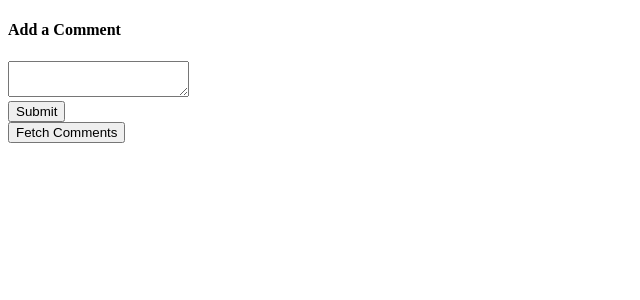
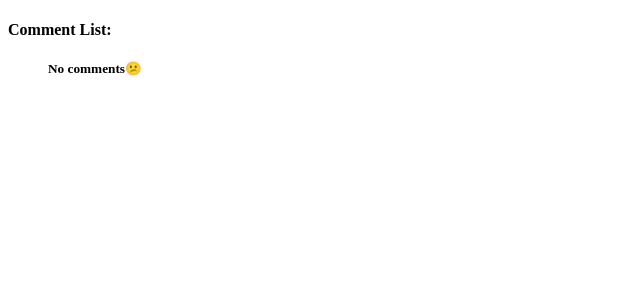
Before and after one commit to anto004/advanced-react, a React (Create React App) app: page /comments in a window 1280 px wide. Shown: the top 300 px of the page, without its empty margins (0-640 px from the left). Built offline with nearby package versions, Linux system fonts and the light colour scheme.

Commit message:
Setup reducer for authenticaton

```diff
--- a/src/actions/index.js
+++ b/src/actions/index.js
@@ -1,4 +1,4 @@
-import { ADD_COMMENT, FETCH_COMMENTS } from "actions/types";
+import { ADD_COMMENT, FETCH_COMMENTS, CHANGE_AUTH } from "actions/types";
 
 // TODO: clean up code for action creators
 // Return comment object
@@ -15,3 +15,10 @@ export function fetchComments(comments) {
 		comments,
 	};
 }
+
+export function changeAuth(isLoggedIn) {
+	return {
+		type: CHANGE_AUTH,
+		isLoggedIn,
+	};
+}
--- a/src/actions/types.js
+++ b/src/actions/types.js
@@ -1,2 +1,3 @@
 export const ADD_COMMENT = "save_comment";
 export const FETCH_COMMENTS = "fetch_comments";
+export const CHANGE_AUTH = "change_auth";
--- a/src/components/CommentList.js
+++ b/src/components/CommentList.js
@@ -8,6 +8,17 @@ class CommentList extends Component {
 	renderComments() {
 		const { comments } = this.props;
 
+		if (comments.length === 0) {
+			return (
+				<h5>
+					No comments
+					<span role="img" aria-label="sad face">
+						😕
+					</span>
+				</h5>
+			);
+		}
+
 		return comments.map(({ id, comment }) => {
 			return <li key={id}>{comment}</li>;
 		});
@@ -16,6 +27,7 @@ class CommentList extends Component {
 	render() {
 		return (
 			<div>
+				<h4>Comment List:</h4>
 				<ul>{this.renderComments()}</ul>
 			</div>
 		);
--- a/src/index.js
+++ b/src/index.js
@@ -2,8 +2,9 @@ import React from "react";
 import ReactDOM from "react-dom";
 import Root from "Root";
 import { BrowserRouter, Route } from "react-router-dom";
-import App from "./components/App";
-
+import CommentBox from "components/CommentBox";
+import CommentList from "components/CommentList";
+import App from "components/App";
 /*
 	This is where we're supposed to place our Provider and createStore
 	For our test purposes, we need a helper component
@@ -13,11 +14,10 @@ import App from "./components/App";
 
 ReactDOM.render(
 	<Root>
-		{
-			// Route to Main Page(App component)
-		}
 		<BrowserRouter>
-			<Route path="/" component={App} />
+			{/* <Route path="/" exact component={App} /> */}
+			<Route path="/post" component={CommentBox} />
+			<Route path="/comments" component={CommentList} />
 		</BrowserRouter>
 	</Root>,
 	document.getElementById("root")
--- /dev/null
+++ b/src/reducers/auth.js
@@ -0,0 +1,15 @@
+import { CHANGE_AUTH } from "actions/types";
+/*
+	state = true/false
+*/
+
+export default function changeAuthReducer(state = false, action) {
+	const { type, isLoggedIn } = action;
+
+	switch (type) {
+		case CHANGE_AUTH:
+			return isLoggedIn;
+		default:
+			return state;
+	}
+}
--- a/src/reducers/index.js
+++ b/src/reducers/index.js
@@ -1,9 +1,11 @@
 import { combineReducers } from "redux";
 import commentsReducer from "reducers/comments";
+import changeAuthReducer from "reducers/auth";
 
 // comments contains all the reducers for our app
 const reducers = combineReducers({
 	comments: commentsReducer,
+	changeAuth: changeAuthReducer,
 });
 
 export default reducers;
```
Also changed, not shown: src/components/App.js (+6 -3 lines).
